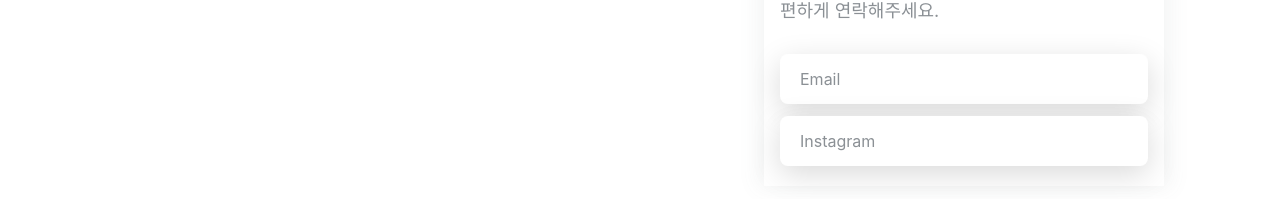
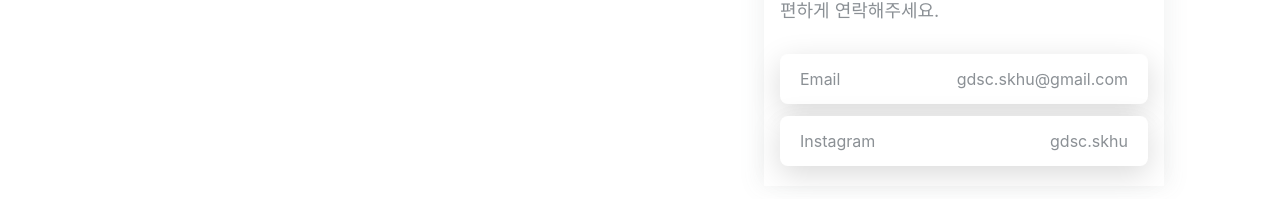
Before and after one commit to GDG-on-Campus-SKHU/www.gdsc-skhu.com, a Next.js app: page /contact in a window 1280 px wide. Shown: the part 392-591 px from the top of the page. Built offline with nearby package versions, Linux system fonts and the light colour scheme; a web font is replaced by a local one.

Commit message:
feat: 전화번호 비활성화 및 인스타그램 활성화

```diff
--- a/src/constants/common/index.ts
+++ b/src/constants/common/index.ts
@@ -1 +1,2 @@
 export * from './common';
+export * from './socialMedia';
--- /dev/null
+++ b/src/constants/common/socialMedia.ts
@@ -0,0 +1,4 @@
+export const EMAIL = 'gdsc.skhu@gmail.com';
+
+export const INSTAGRAM_ID = 'gdsc.skhu';
+export const INSTAGRAM_LINK = 'https://www.instagram.com/gdsc.skhu/';
```
